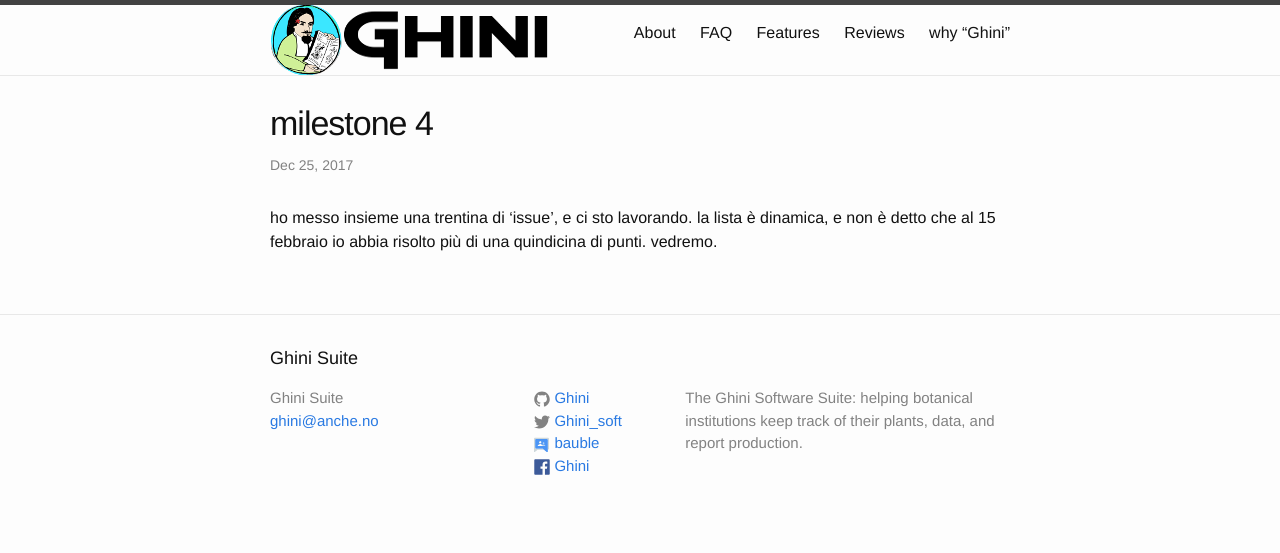
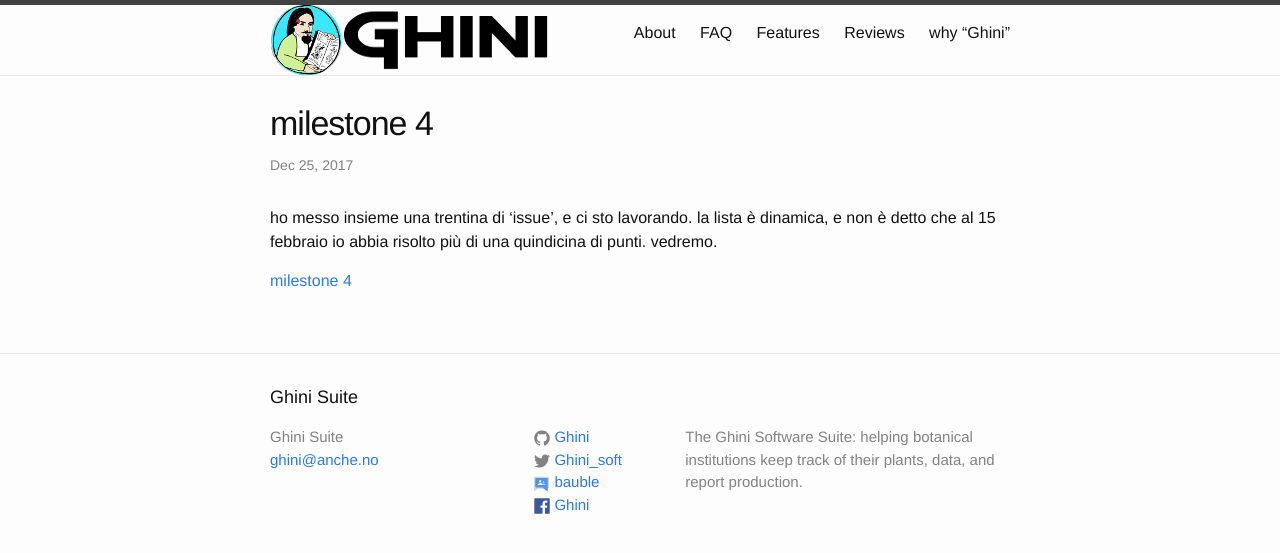
Before and after one commit to Ghini/ghini.github.io, a Jekyll site: the page built from _posts/2017-12-25-milestone-4.md, in a window 1280 px wide. Shown: the top 553 px of the page. Built offline with Jekyll 4.4.1, drawn with Linux system fonts in a browser that asks for light colours.

Commit message:
refreshing memory

```diff
--- a/_posts/2017-12-25-milestone-4.md
+++ b/_posts/2017-12-25-milestone-4.md
@@ -6,3 +6,5 @@
 ---
 
 ho messo insieme una trentina di 'issue', e ci sto lavorando. la lista è dinamica, e non è detto che al 15 febbraio io abbia risolto più di una quindicina di punti. vedremo.
+
+[milestone 4](https://github.com/Ghini/ghini.desktop/milestone/4)
```
